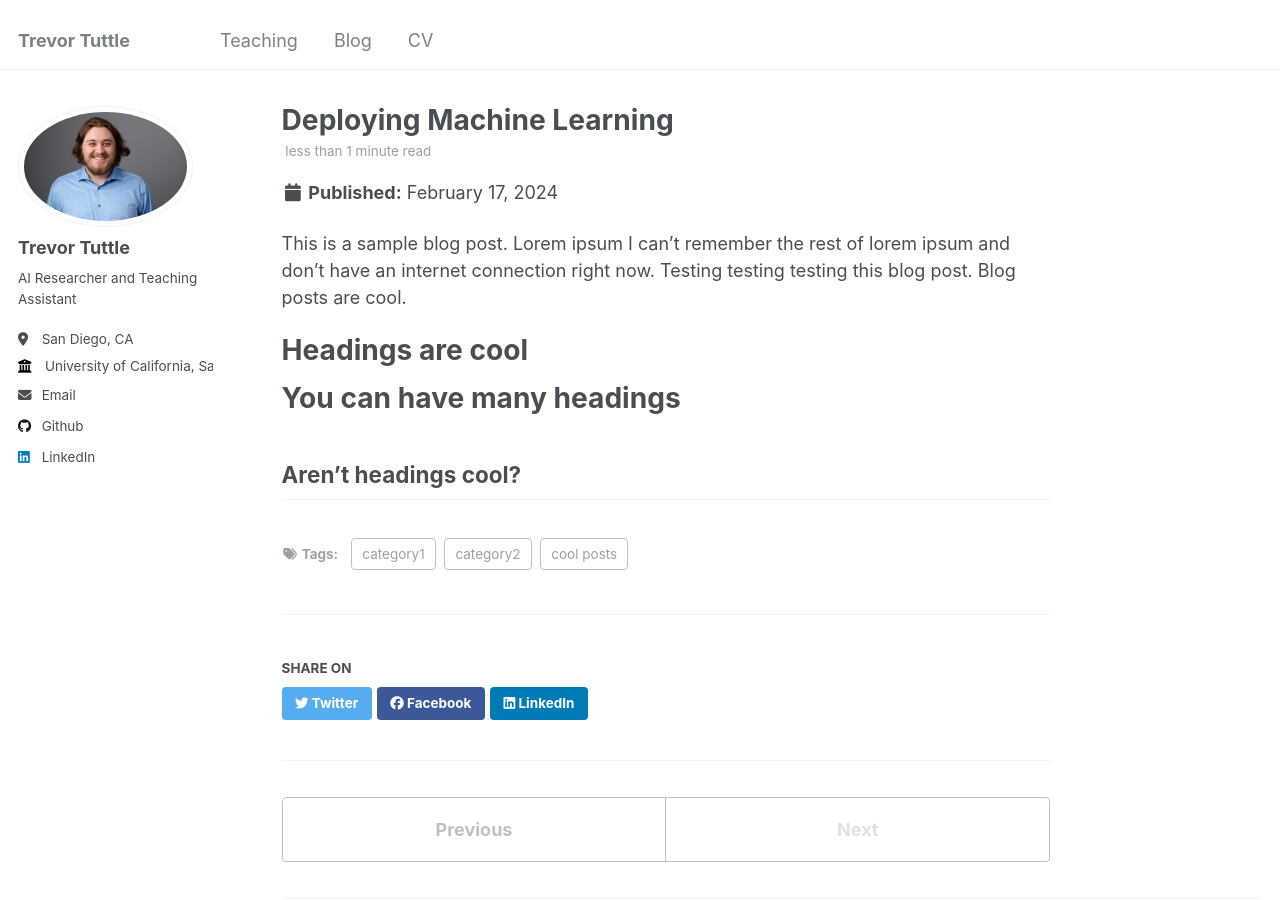
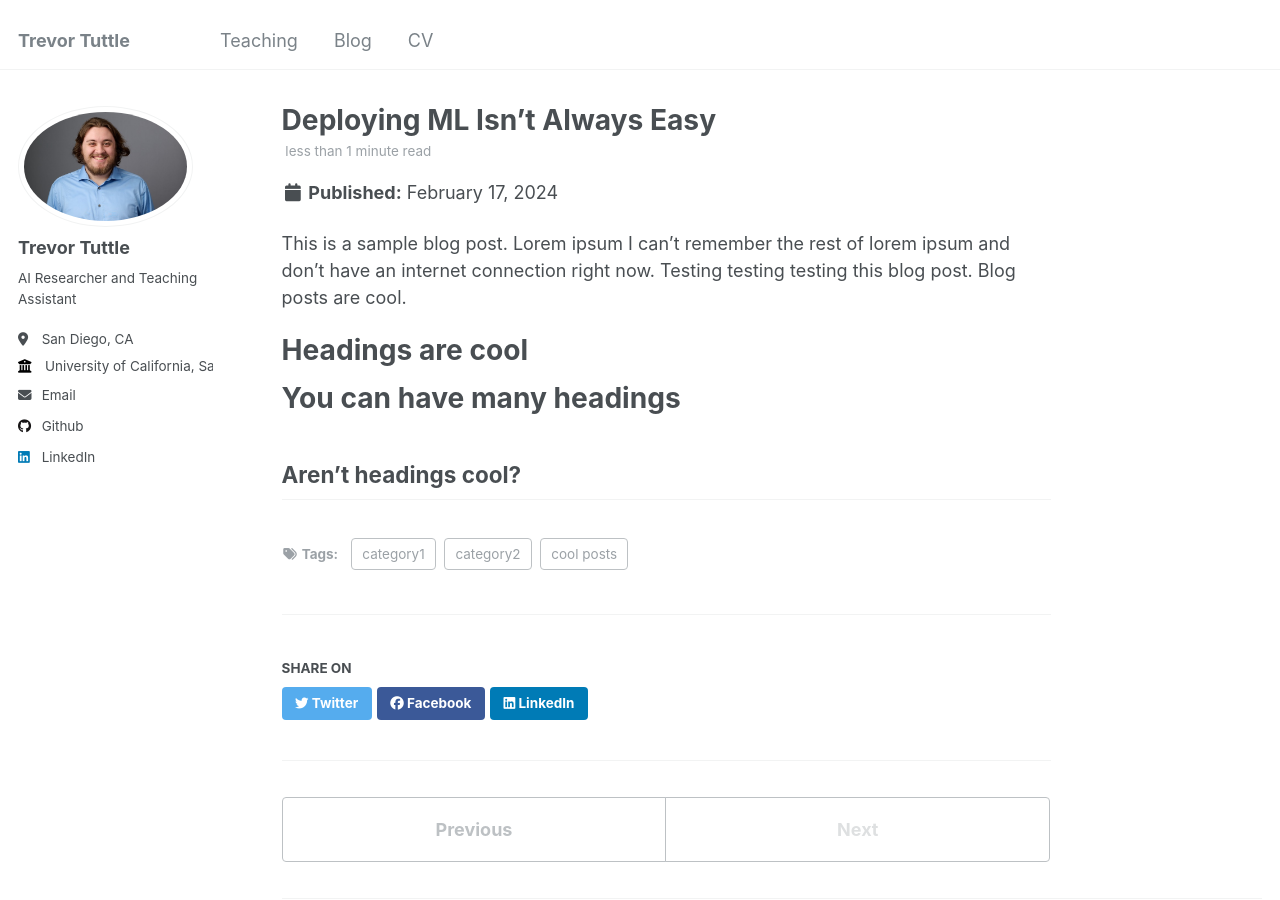
Before and after one commit to tjtuttle/tjtuttle.github.io, a Jekyll site: the page built from _posts/2024-02-17-blog-post-2.md, in a window 1280 px wide and 900 px high. Built offline with Jekyll 4.4.1, drawn with Linux system fonts in a browser that asks for light colours.

Commit message:
Update 2024-02-17-blog-post-2.md

```diff
--- a/_posts/2024-02-17-blog-post-2.md
+++ b/_posts/2024-02-17-blog-post-2.md
@@ -1,5 +1,5 @@
 ---
-title: 'Deploying Machine Learning'
+title: "Deploying ML Isn't Always Easy"
 date: 2024-02-17
 permalink: /posts/2024/02/blog-post-2
 tags:
```
